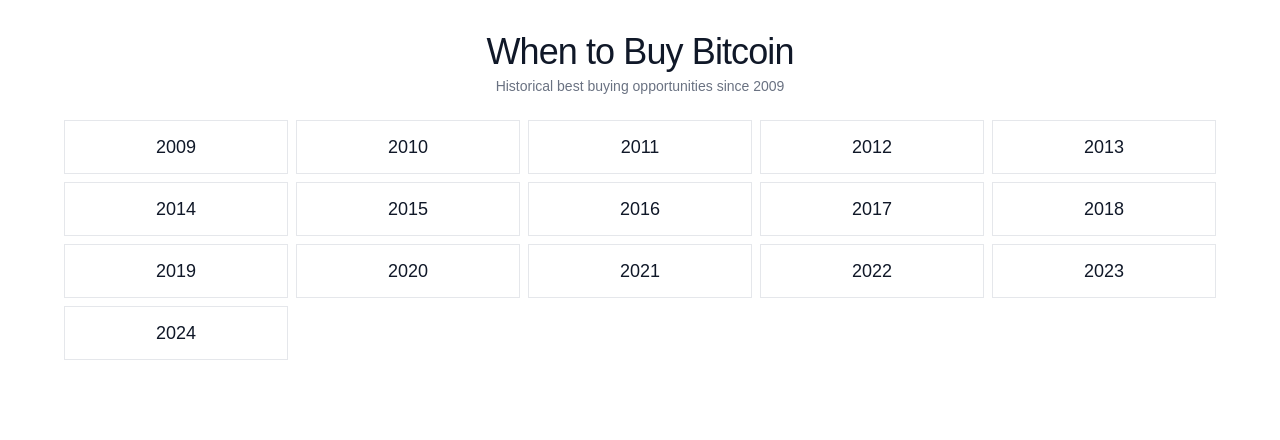
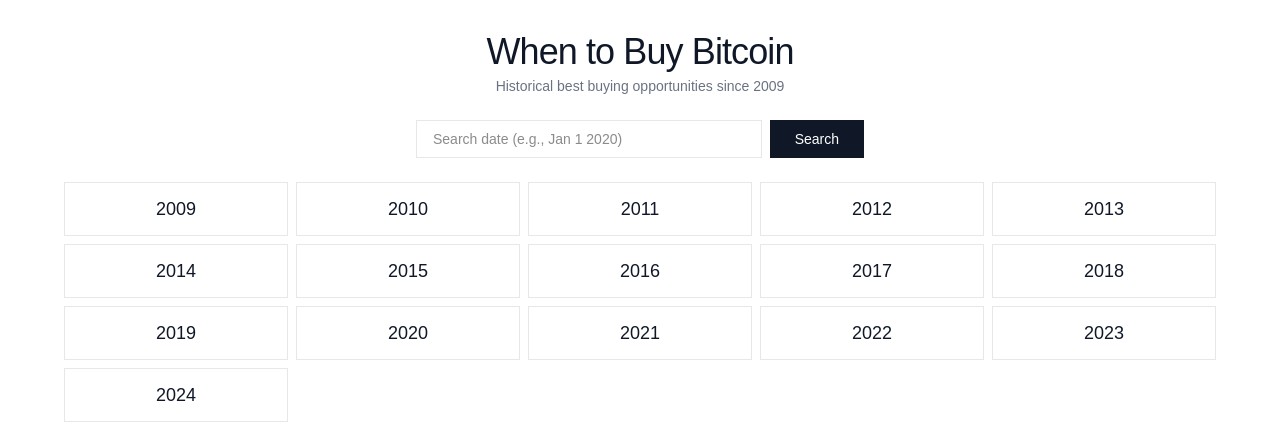
Before and after one commit to null-shot-apps/when-to-buy-bitcoin, a Next.js app in the folder packages/when-to-buy-bitcoin/: page / in a window 1280 px wide. Shown: the top 440 px of the page. Built offline with nearby package versions, Linux system fonts and the light colour scheme.

Commit message:
AI chat session: Updated code and files

```diff
--- a/packages/when-to-buy-bitcoin/src/app/page.tsx
+++ b/packages/when-to-buy-bitcoin/src/app/page.tsx
@@ -89,6 +89,28 @@
 
 export default function Landing() {
   const [selectedYear, setSelectedYear] = useState<number | null>(null);
+  const [searchDate, setSearchDate] = useState('');
+  const [searchResult, setSearchResult] = useState<{ date: string; price: number } | null>(null);
+
+  const handleSearch = () => {
+    if (!searchDate) return;
+
+    // Simple search - in a real app, you'd query an API
+    // For demo, we'll search through our existing data
+    const searchLower = searchDate.toLowerCase();
+
+    for (const yearData of bitcoinData) {
+      for (const dateInfo of yearData.dates) {
+        const fullDate = `${dateInfo.date} ${yearData.year}`.toLowerCase();
+        if (fullDate.includes(searchLower) || searchLower.includes(dateInfo.date.toLowerCase())) {
+          setSearchResult({ date: `${dateInfo.date}, ${yearData.year}`, price: dateInfo.price });
+          return;
+        }
+      }
+    }
+
+    setSearchResult({ date: searchDate, price: 0 });
+  };
 
   return (
     <div className="min-h-screen bg-white">
@@ -101,6 +123,45 @@
           <p className="text-sm text-gray-500 text-center font-light">
             Historical best buying opportunities since 2009
           </p>
+
+          {/* Search Bar */}
+          <div className="mt-6 max-w-md mx-auto">
+            <div className="flex gap-2">
+              <input
+                type="text"
+                value={searchDate}
+                onChange={(e) => setSearchDate(e.target.value)}
+                onKeyDown={(e) => e.key === 'Enter' && handleSearch()}
+                placeholder="Search date (e.g., Jan 1 2020)"
+                className="flex-1 px-4 py-2 border border-gray-200 text-sm font-light focus:outline-none focus:border-gray-900 transition-colors"
+              />
+              <button
+                onClick={handleSearch}
+                className="px-6 py-2 border border-gray-900 bg-gray-900 text-white text-sm font-light hover:bg-gray-800 transition-colors"
+              >
+                Search
+              </button>
+            </div>
+
+            {/* Search Result */}
+            {searchResult && (
+              <div className="mt-3 p-3 border border-gray-200 bg-gray-50">
+                <div className="text-sm font-light text-gray-900">
+                  {searchResult.date}
+                </div>
+                <div className="text-lg font-light text-gray-900 mt-1">
+                  {searchResult.price > 0 ? (
+                    `${searchResult.price.toLocaleString('en-US', {
+                      minimumFractionDigits: searchResult.price < 1 ? 5 : 2,
+                      maximumFractionDigits: searchResult.price < 1 ? 5 : 2,
+                    })} USD`
+                  ) : (
+                    'Date not found in dataset'
+                  )}
+                </div>
+              </div>
+            )}
+          </div>
         </div>
       </header>
 
```
